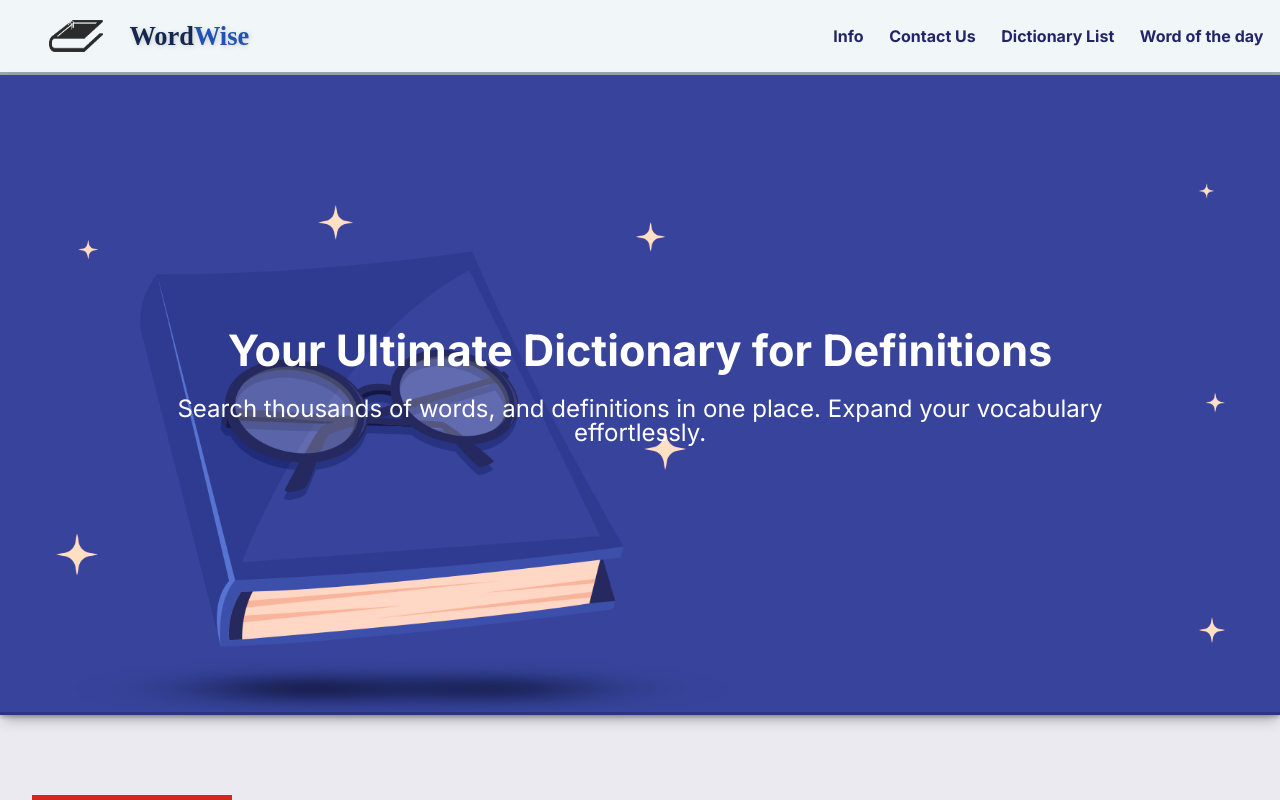
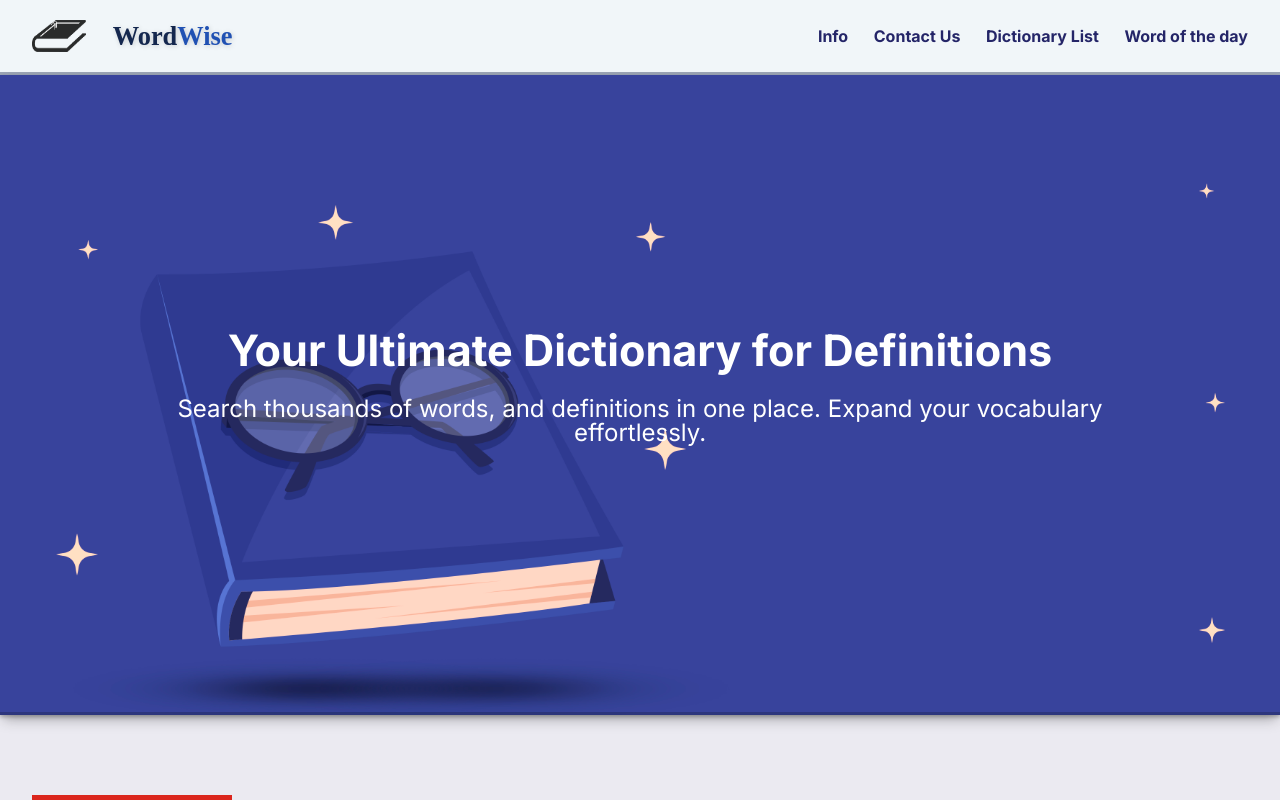
Before and after one commit to Ellunya/inm420API_DanielaTapia--, a website: page public/index.html in a window 1280 px wide. Shown: the top 800 px of the page. Drawn offline with nearby package versions, Linux system fonts and the light colour scheme; a web font is replaced by a local one.

Commit message:
fixing spacing in the header on webview

```diff
--- a/public/assets/css/style.css
+++ b/public/assets/css/style.css
@@ -297,8 +297,12 @@ footer {
         height: 2em;
     }
 
+    header {
+        justify-content: space-between;
+    }
+
     header > div {
-        width: 60%;
+        width: 40%;
         margin-left: 2em;
     }
 
@@ -313,6 +317,7 @@ footer {
         justify-content: space-between;
         gap: 2vw;
         font-weight: 700;
+        margin-right: 2em;
     }
 
     /* Fake burger menu for mobile */
```
